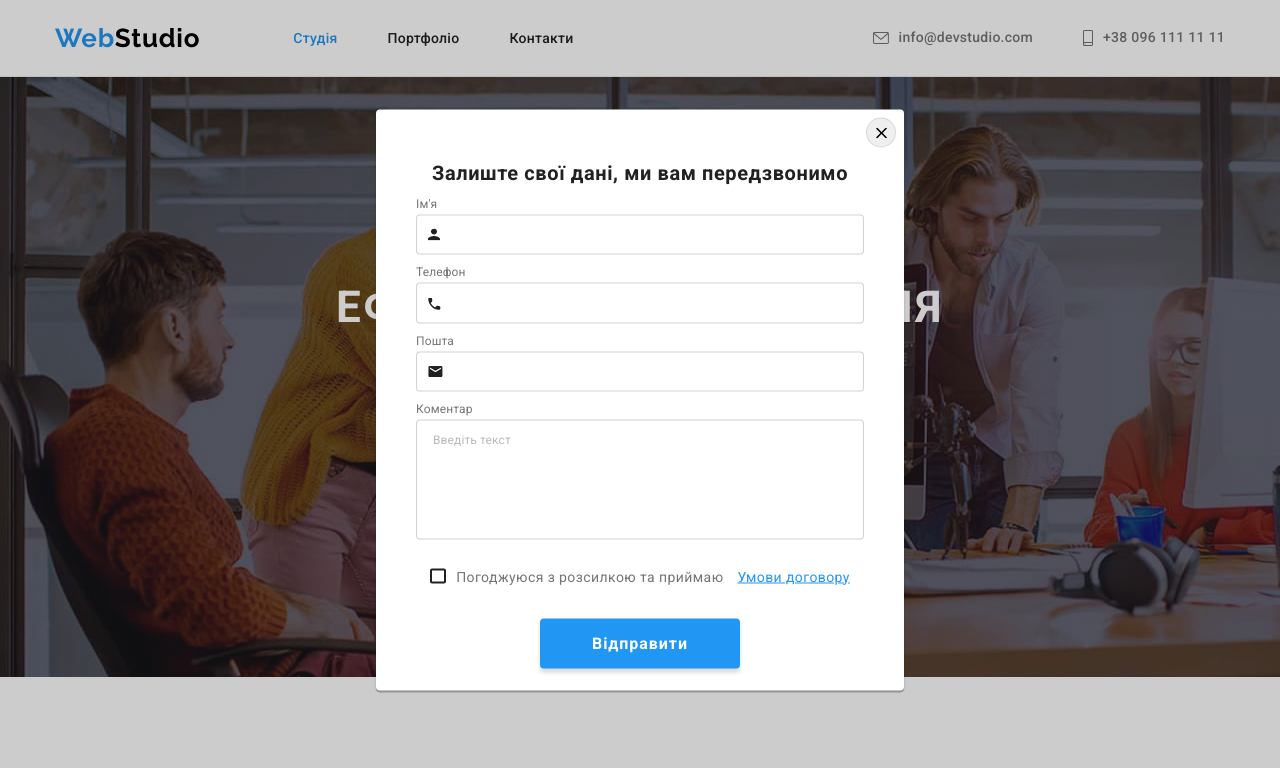
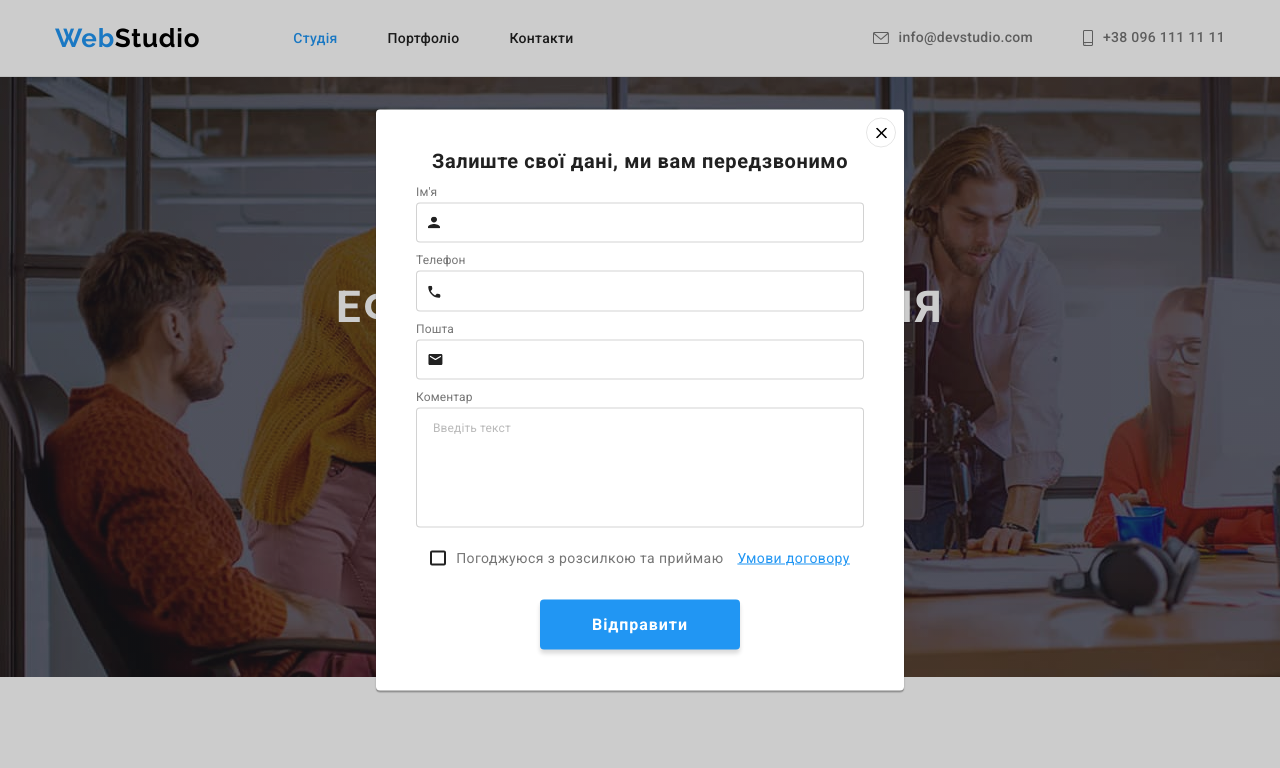
Before and after one commit to HalynaLatuta/goit-markup-hw-07, a plain HTML site: page index.html in a window 1280 px wide. Both pictures are taken after a click on the button "Замовити послугу". Shown: the top 768 px of the page. Drawn offline with nearby package versions, Linux system fonts and the light colour scheme; files whose address does not match are found by name.

Commit message:
mistake modal-form

```diff
--- a/index.html
+++ b/index.html
@@ -494,7 +494,7 @@
                 type="email"
                 name="email"
                 id="email"
-                placeholder="email"/>
+                placeholder="E-mail"/>
             </label>
             <button class="subscribe-button" type="submit">
               <span class="subscribe-button-tittle">Підписатися</span>
@@ -506,6 +506,7 @@
         </form>
       </div>
     </footer>
+
     <!--modal-->
     <div class="backdrop is-hidden" data-modal>
       <div class="modal">
@@ -537,7 +538,7 @@
               <use href="./img/icons.svg#icon-email"></use>
             </svg>
           </div>
-          <div>
+          <div class="modal-comment">
             <label class="modal-label" for="comment">Коментар</label>
             <textarea
               class="modal-textarea"
--- a/scss/components/_footer.scss
+++ b/scss/components/_footer.scss
@@ -54,6 +54,7 @@
 
 .footer-contacts {
   margin-right: 70px;
+  width: 231px;
 }
 .adress-contacts-link,
 .adress-location {
--- a/scss/components/_modal.scss
+++ b/scss/components/_modal.scss
@@ -52,6 +52,7 @@
   align-items: center;
   justify-content: center;
   cursor: pointer;
+  background-color: transparent;
 }
 
 .button-close:hover .close,
@@ -60,13 +61,16 @@
 }
 
 .modal-title {
+  font-family: 'Roboto';
+  font-style: normal;
+  font-weight: 700;
   font-weight: 700;
   font-size: 20px;
   line-height: 23px;
   text-align: center;
   letter-spacing: 0.03em;
   color: var(--primary-text-color);
-  margin: 12px;
+  margin-bottom: 12px;
 }
 
 .form-group {
@@ -94,6 +98,10 @@
   margin-bottom: 4px;
 }
 
+.modal-comment {
+  width: 448px;
+  height: 136px;
+}
 .modal-input,
 .modal-textarea {
   border: 1px solid rgba(33, 33, 33, 0.2);
```
Also changed, not shown: css/main.css, css/main.min.css, 2 other files.
